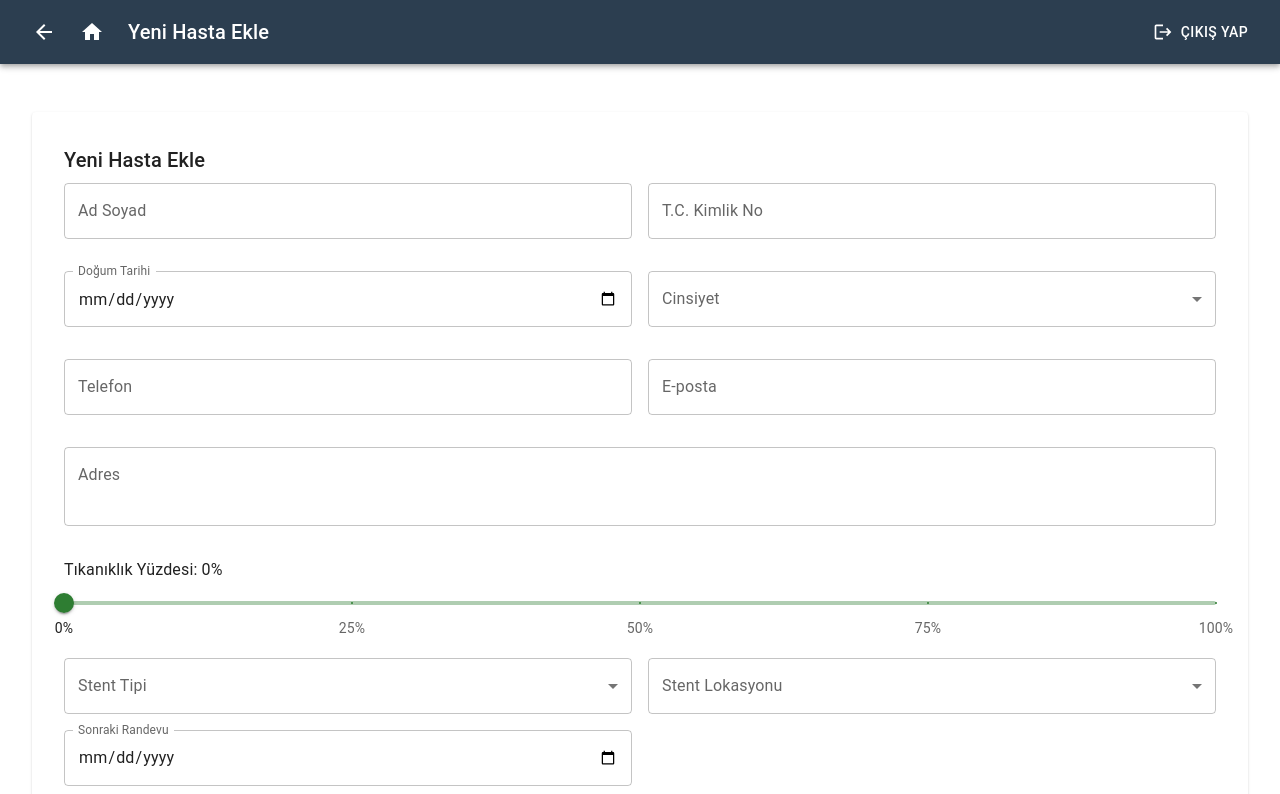
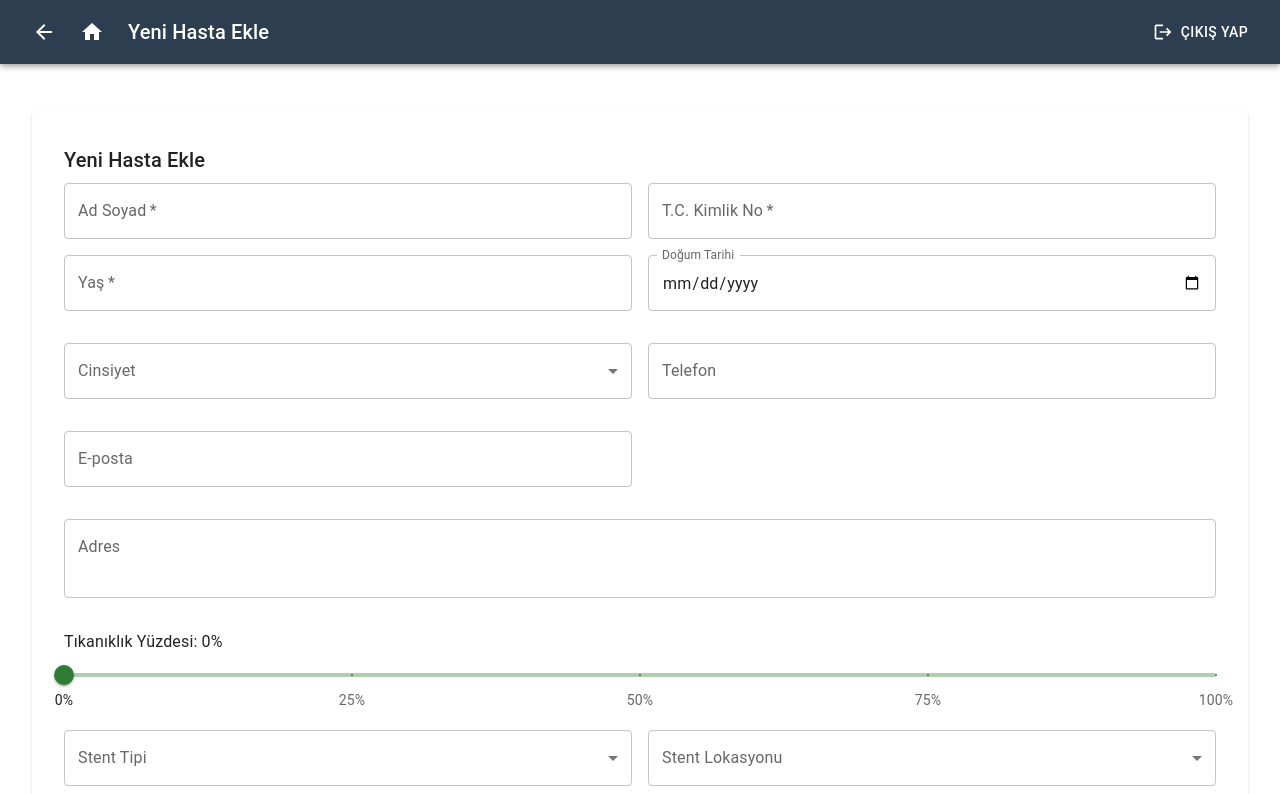
Before and after one commit to U9ursaa/StentTrackingSystem, a React (Create React App) app: page /doctor/add-patient in a window 1280 px wide. Shown: the top 794 px of the page. Built offline with nearby package versions, Linux system fonts and the light colour scheme.

Commit message:
LocalStorage entegrasyonu eklendi

```diff
--- a/src/components/Doctor/AddPatient.js
+++ b/src/components/Doctor/AddPatient.js
@@ -18,8 +18,10 @@ import Header from '../Layout/Header';
 const AddPatient = () => {
   const navigate = useNavigate();
   const [patientData, setPatientData] = useState({
+    id: Date.now(),
     name: '',
     tcNo: '',
+    age: '',
     birthDate: '',
     phone: '',
     email: '',
@@ -28,7 +30,9 @@ const AddPatient = () => {
     blockagePercentage: 0,
     stentType: '',
     stentLocation: '',
+    lastProcedureDate: new Date().toLocaleDateString('tr-TR'),
     nextAppointment: '',
+    status: 'stable'
   });
 
   // Stent lokasyonları
@@ -55,7 +59,17 @@ const AddPatient = () => {
 
   const handleSubmit = (e) => {
     e.preventDefault();
-    // Form gönderme işlemleri
+
+    // LocalStorage'dan mevcut hastaları al
+    const existingPatients = JSON.parse(localStorage.getItem('patients') || '[]');
+
+    // Yeni hastayı ekle
+    const updatedPatients = [...existingPatients, patientData];
+
+    // LocalStorage'a kaydet
+    localStorage.setItem('patients', JSON.stringify(updatedPatients));
+
+    // Dashboard'a yönlendir
     navigate('/doctor/dashboard');
   };
 
@@ -86,22 +100,33 @@ const AddPatient = () => {
             <Grid container spacing={2}>
               <Grid item xs={12} sm={6}>
                 <TextField
+                  required
                   fullWidth
                   label="Ad Soyad"
                   name="name"
                   value={patientData.name}
                   onChange={handleChange}
-                  sx={{ mb: 2 }}
                 />
               </Grid>
               <Grid item xs={12} sm={6}>
                 <TextField
+                  required
                   fullWidth
                   label="T.C. Kimlik No"
                   name="tcNo"
                   value={patientData.tcNo}
                   onChange={handleChange}
-                  sx={{ mb: 2 }}
+                />
+              </Grid>
+              <Grid item xs={12} sm={6}>
+                <TextField
+                  required
+                  fullWidth
+                  label="Yaş"
+                  name="age"
+                  type="number"
+                  value={patientData.age}
+                  onChange={handleChange}
                 />
               </Grid>
               <Grid item xs={12} sm={6}>
```
